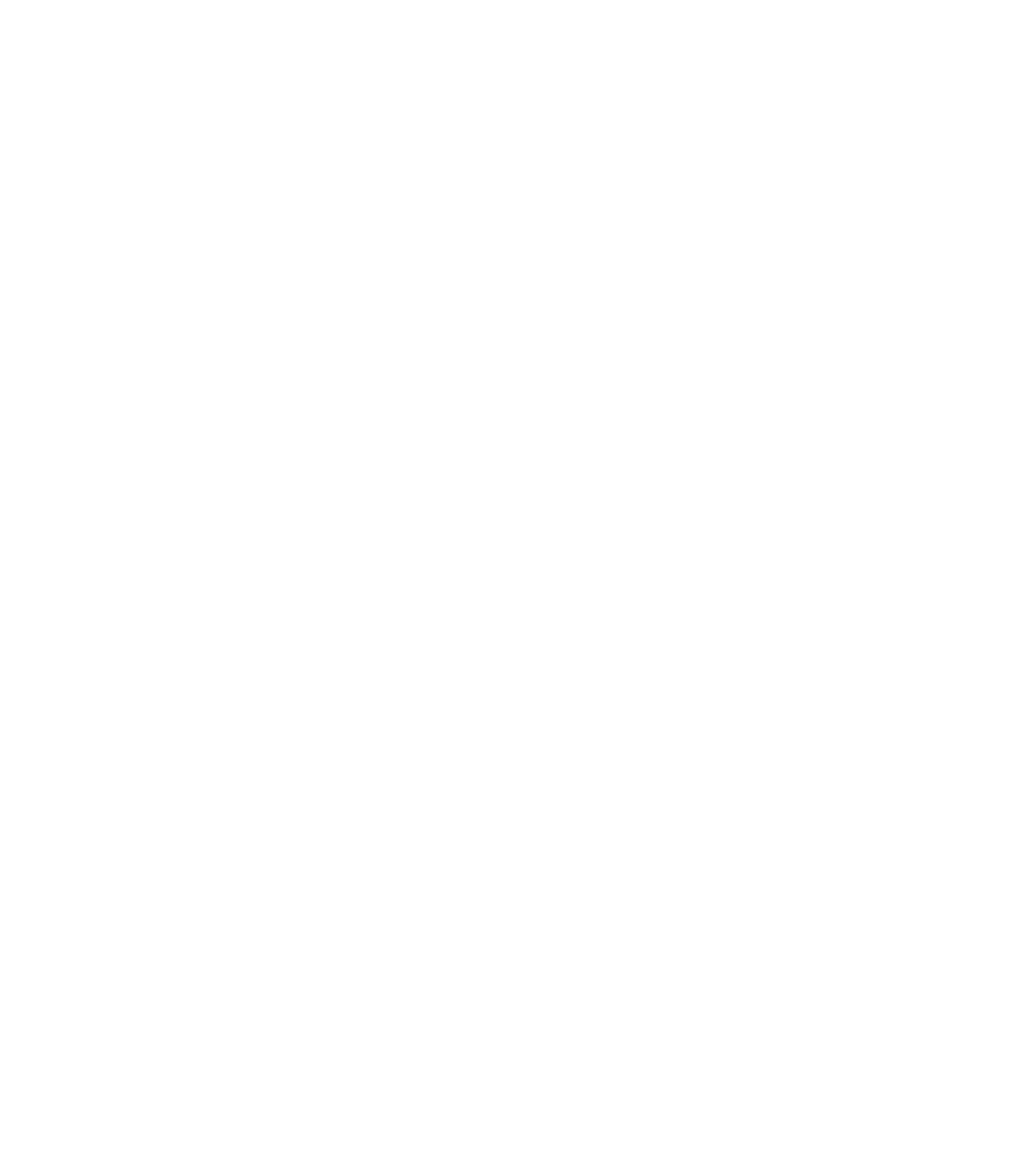
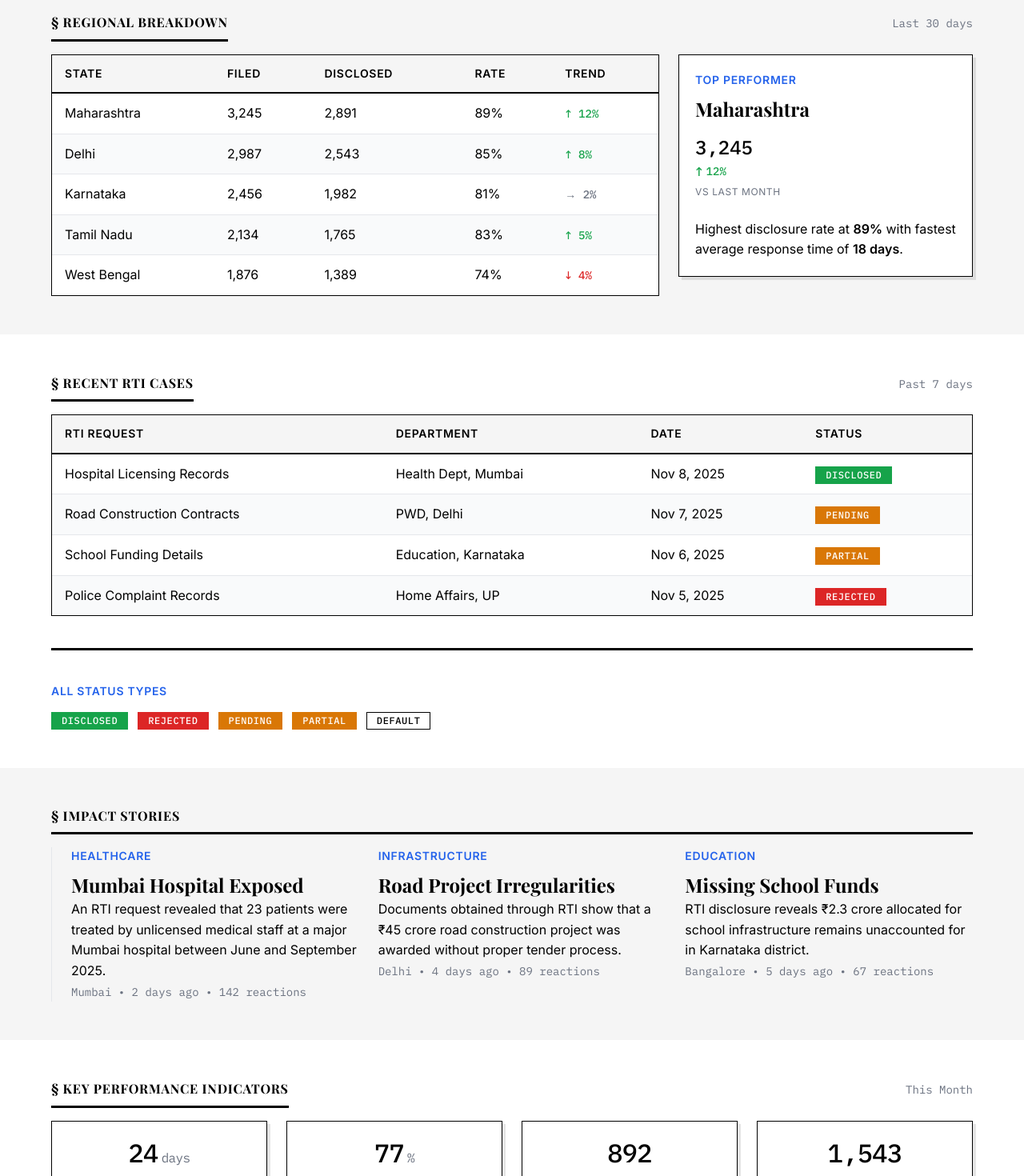
Before and after one commit to Yugantar-NGO/youRTI-UI, a Next.js app: page / in a window 1280 px wide. Shown: the part 1240-2710 px from the top of the page at 80% size. Before the commit the page ends 1071 px from the top, so only its background shows below. Built offline with nearby package versions, Linux system fonts and the light colour scheme.

Commit message:
feat: showcase all components with comprehensive dummy data

```diff
--- a/src/app/page.tsx
+++ b/src/app/page.tsx
@@ -1,10 +1,21 @@
 import { HeroBanner } from '@/components/hero/HeroBanner'
 import { Container } from '@/components/layout/Container'
-import { Grid, Col } from '@/components/layout/Grid'
-import { SectionHeader, Body } from '@/components/ui/Typography'
+import { Grid, Col, NewspaperColumns } from '@/components/layout/Grid'
+import {
+  SectionHeader,
+  Body,
+  Headline,
+  Subheadline,
+  Kicker,
+  Deck,
+  PullQuote,
+  Byline,
+  Metadata
+} from '@/components/ui/Typography'
 import { DataTable } from '@/components/data/DataTable'
 import { Badge } from '@/components/ui/Badge'
-import { TrendArrow } from '@/components/data/TrendIndicator'
+import { TrendArrow, TrendIndicator } from '@/components/data/TrendIndicator'
+import { StatCard } from '@/components/data/StatCard'
 
 export default function Home() {
   // Sample statistics data
@@ -43,8 +54,76 @@ export default function Home() {
     },
   ]
 
+  // Regional data table
+  const regionalData = [
+    {
+      state: 'Maharashtra',
+      filed: '3,245',
+      disclosed: '2,891',
+      rate: '89%',
+      trend: <TrendArrow changeType="increase" change={12} />
+    },
+    {
+      state: 'Delhi',
+      filed: '2,987',
+      disclosed: '2,543',
+      rate: '85%',
+      trend: <TrendArrow changeType="increase" change={8} />
+    },
+    {
+      state: 'Karnataka',
+      filed: '2,456',
+      disclosed: '1,982',
+      rate: '81%',
+      trend: <TrendArrow changeType="neutral" change={2} />
+    },
+    {
+      state: 'Tamil Nadu',
+      filed: '2,134',
+      disclosed: '1,765',
+      rate: '83%',
+      trend: <TrendArrow changeType="increase" change={5} />
+    },
+    {
+      state: 'West Bengal',
+      filed: '1,876',
+      disclosed: '1,389',
+      rate: '74%',
+      trend: <TrendArrow changeType="decrease" change={4} />
+    }
+  ]
+
+  // Recent RTI cases table
+  const recentCases = [
+    {
+      title: 'Hospital Licensing Records',
+      department: 'Health Dept, Mumbai',
+      date: 'Nov 8, 2025',
+      status: <Badge variant="disclosed">DISCLOSED</Badge>
+    },
+    {
+      title: 'Road Construction Contracts',
+      department: 'PWD, Delhi',
+      date: 'Nov 7, 2025',
+      status: <Badge variant="pending">PENDING</Badge>
+    },
+    {
+      title: 'School Funding Details',
+      department: 'Education, Karnataka',
+      date: 'Nov 6, 2025',
+      status: <Badge variant="partial">PARTIAL</Badge>
+    },
+    {
+      title: 'Police Complaint Records',
+      department: 'Home Affairs, UP',
+      date: 'Nov 5, 2025',
+      status: <Badge variant="rejected">REJECTED</Badge>
+    }
+  ]
+
   return (
     <main>
+      {/* Hero Banner with Stats */}
       <HeroBanner
         title="RTI TRANSPARENCY DASHBOARD"
         subtitle="Tracking Government Accountability Across India"
@@ -52,10 +131,23 @@ export default function Home() {
         stats={stats}
       />
 
+      {/* Breaking News / Pull Quote Section */}
+      <section className="section">
+        <Container size="narrow">
+          <PullQuote>
+            47 unlicensed hospitals discovered operating in Delhi NCR through RTI disclosures
+          </PullQuote>
+          <Byline>Data compiled from 156 RTI responses • Health Department • Oct-Nov 2025</Byline>
+        </Container>
+      </section>
+
+      <hr className="divider" />
+
+      {/* Department Analysis Table */}
       <section className="section">
         <Container>
           <SectionHeader meta="Updated: Nov 11, 2025">
-            Department Analysis
+            § Department Analysis
           </SectionHeader>
 
           <Grid>
@@ -70,12 +162,191 @@ export default function Home() {
         </Container>
       </section>
 
+      {/* Regional Breakdown with Grid Layout */}
+      <section className="section section-bg-newsprint">
+        <Container>
+          <SectionHeader meta="Last 30 days">
+            § Regional Breakdown
+          </SectionHeader>
+
+          <Grid>
+            <Col span={8}>
+              <DataTable
+                headers={['State', 'Filed', 'Disclosed', 'Rate', 'Trend']}
+                rows={regionalData}
+                striped
+              />
+            </Col>
+            <Col span={4}>
+              <div className="card">
+                <Kicker>Top Performer</Kicker>
+                <Subheadline className="mt-2 mb-4">Maharashtra</Subheadline>
+                <TrendIndicator
+                  trend={{
+                    value: 3245,
+                    change: 12,
+                    changeType: 'increase',
+                    period: 'vs last month'
+                  }}
+                />
+                <div className="mt-6">
+                  <Body>
+                    Highest disclosure rate at <strong>89%</strong> with fastest average
+                    response time of <strong>18 days</strong>.
+                  </Body>
+                </div>
+              </div>
+            </Col>
+          </Grid>
+        </Container>
+      </section>
+
+      {/* Recent Cases with Newspaper Columns */}
+      <section className="section">
+        <Container>
+          <SectionHeader meta="Past 7 days">
+            § Recent RTI Cases
+          </SectionHeader>
+
+          <div className="mb-6">
+            <DataTable
+              headers={['RTI Request', 'Department', 'Date', 'Status']}
+              rows={recentCases}
+            />
+          </div>
+
+          <div className="divider-thick"></div>
+
+          <div className="mt-8">
+            <Kicker>All Status Types</Kicker>
+            <div className="flex gap-3 mt-4">
+              <Badge variant="disclosed">DISCLOSED</Badge>
+              <Badge variant="rejected">REJECTED</Badge>
+              <Badge variant="pending">PENDING</Badge>
+              <Badge variant="partial">PARTIAL</Badge>
+              <Badge variant="default">DEFAULT</Badge>
+            </div>
+          </div>
+        </Container>
+      </section>
+
+      {/* Newspaper Columns Layout - Typography Showcase */}
+      <section className="section section-bg-newsprint">
+        <Container>
+          <SectionHeader>
+            § Impact Stories
+          </SectionHeader>
+
+          <NewspaperColumns>
+            <div>
+              <Kicker>Healthcare</Kicker>
+              <Subheadline className="mt-2 mb-3">
+                Mumbai Hospital Exposed
+              </Subheadline>
+              <Body>
+                An RTI request revealed that 23 patients were treated by unlicensed medical
+                staff at a major Mumbai hospital between June and September 2025.
+              </Body>
+              <Metadata className="mt-3">
+                Mumbai • 2 days ago • 142 reactions
+              </Metadata>
+            </div>
+
+            <div>
+              <Kicker>Infrastructure</Kicker>
+              <Subheadline className="mt-2 mb-3">
+                Road Project Irregularities
+              </Subheadline>
+              <Body>
+                Documents obtained through RTI show that a ₹45 crore road construction
+                project was awarded without proper tender process.
+              </Body>
+              <Metadata className="mt-3">
+                Delhi • 4 days ago • 89 reactions
+              </Metadata>
+            </div>
+
+            <div>
+              <Kicker>Education</Kicker>
+              <Subheadline className="mt-2 mb-3">
+                Missing School Funds
+              </Subheadline>
+              <Body>
+                RTI disclosure reveals ₹2.3 crore allocated for school infrastructure
+                remains unaccounted for in Karnataka district.
+              </Body>
+              <Metadata className="mt-3">
+                Bangalore • 5 days ago • 67 reactions
+              </Metadata>
+            </div>
+          </NewspaperColumns>
+        </Container>
+      </section>
+
+      {/* Stats Card Grid Showcase */}
+      <section className="section">
+        <Container>
+          <SectionHeader meta="This Month">
+            § Key Performance Indicators
+          </SectionHeader>
+
+          <Grid>
+            <Col span={3}>
+              <StatCard
+                stat={{
+                  label: 'Avg Response Time',
+                  value: 24,
+                  unit: 'days',
+                  change: 8,
+                  changeType: 'decrease'
+                }}
+              />
+            </Col>
+            <Col span={3}>
+              <StatCard
+                stat={{
+                  label: 'Success Rate',
+                  value: 77,
+                  unit: '%',
+                  change: 5,
+                  changeType: 'increase'
+                }}
+              />
+            </Col>
+            <Col span={3}>
+              <StatCard
+                stat={{
+                  label: 'Appeals Filed',
+                  value: 892,
+                  change: 15,
+                  changeType: 'increase'
+                }}
+              />
+            </Col>
+            <Col span={3}>
+              <StatCard
+                stat={{
+                  label: 'Active Users',
+                  value: 1543,
+                  change: 0,
+                  changeType: 'neutral'
+                }}
+              />
+            </Col>
+          </Grid>
+        </Container>
+      </section>
+
+      {/* About Section with Different Card Styles */}
       <section className="section section-bg-newsprint">
         <Container>
           <SectionHeader>About the Dashboard</SectionHeader>
           <Grid>
             <Col span={8}>
-              <Body>
+              <Deck>
+                Empowering citizens through transparency and accountability
+              </Deck>
+              <Body className="mt-4">
                 The RTI Transparency Dashboard tracks Right to Information requests
                 across India, providing real-time insights into government accountability
                 and transparency. Our mission is to make RTI data accessible and actionable
@@ -83,17 +354,62 @@ export default function Home() {
               </Body>
             </Col>
             <Col span={4}>
-              <div className="card">
-                <h3 className="headline-small mb-4">Quick Stats</h3>
-                <Body>
+              <div className="card card-accent-left">
+                <Headline>Quick Stats</Headline>
+                <Body className="mt-4">
                   Over <strong>24,000</strong> RTI requests tracked across{' '}
                   <strong>28 states</strong> and <strong>8 union territories</strong>.
                 </Body>
+                <div className="mt-6">
+                  <StatCard
+                    stat={{
+                      label: 'Departments Covered',
+                      value: 147,
+                      change: 12,
+                      changeType: 'increase'
+                    }}
+                  />
+                </div>
               </div>
             </Col>
           </Grid>
         </Container>
       </section>
+
+      {/* Breaking News Style Card */}
+      <section className="section">
+        <Container size="narrow">
+          <div className="card-breaking p-6">
+            <Kicker style={{ color: 'var(--color-alert-red)' }}>
+              💥 BREAKING
+            </Kicker>
+            <Subheadline className="mt-3 mb-4">
+              Supreme Court Ruling on RTI Amendment
+            </Subheadline>
+            <Body>
+              The Supreme Court has upheld citizens' rights to seek information under RTI Act,
+              striking down certain restrictive amendments proposed in 2023.
+            </Body>
+            <Metadata className="mt-4">
+              New Delhi • 3 hours ago • 1,247 reactions • Read Full Report →
+            </Metadata>
+          </div>
+        </Container>
+      </section>
+
+      {/* Footer Info */}
+      <section className="section section-bg-newsprint">
+        <Container>
+          <div className="text-center">
+            <Metadata>
+              Data compiled from 24,567 RTI responses | Updated daily at 6:00 AM IST
+            </Metadata>
+            <Metadata className="mt-2">
+              © 2025 Yugantar NGO | youRTI Initiative
+            </Metadata>
+          </div>
+        </Container>
+      </section>
     </main>
   )
 }
```
